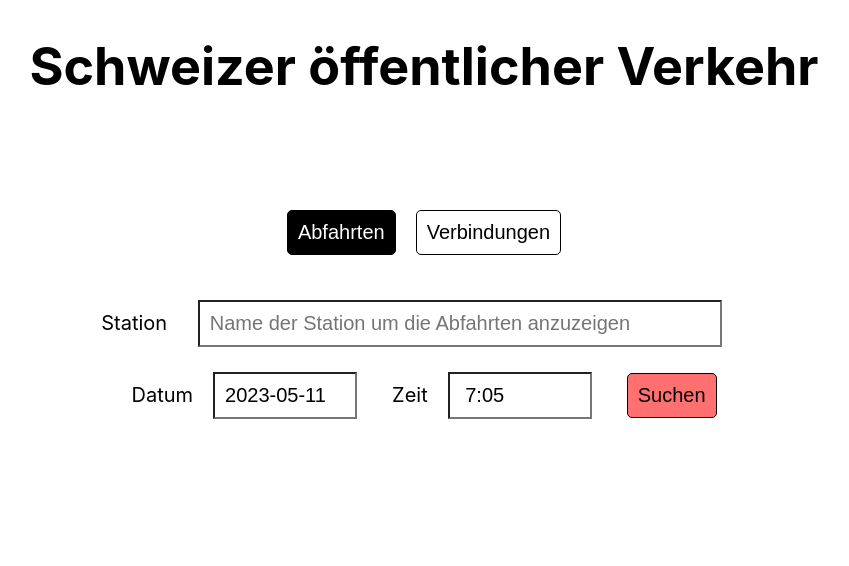
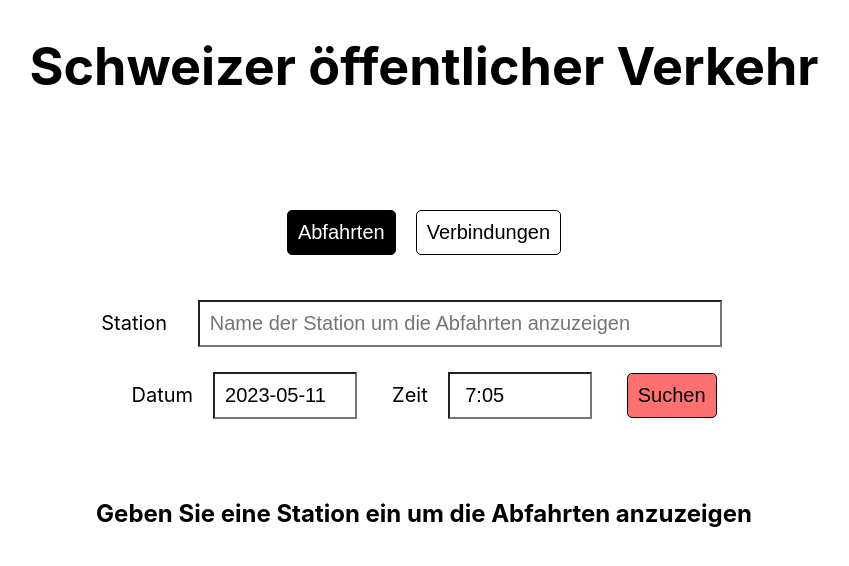
Before and after one commit to anticN/S4F-Project-Swiss-Transport, a React (Create React App) app: page / in a window 1280 px wide. Shown: the top 566 px of the page, without its empty margins (216-1065 px from the left). Built offline with nearby package versions, Linux system fonts and the light colour scheme.

Commit message:
add: loading process

```diff
--- a/src/App.js
+++ b/src/App.js
@@ -8,7 +8,13 @@ function App() {
         <input type='text' name='station' class='inputfield' id='station' required placeholder='Name der Station um die Abfahrten anzuzeigen'></input>`
   );
 
-  const [respContent, setRespContent] = useState("")
+  const [respContent, setRespContent] = useState(`<h2 class="nextDepart">Geben Sie eine Station ein um die Abfahrten anzuzeigen</h2>`);
+
+  let results = document.getElementsByClassName('responseTable');
+
+  /*results.addEventListener('click', function (e) {
+    console.log(e);
+  });*/
 
   function checkCategory(res, index) {
     switch (res.stationboard[index].category) {
@@ -34,7 +40,10 @@ function App() {
   }
 
   function handleStation(res, formData) {
-    console.log(res);
+    if (res.station.name === null) {
+      setRespContent(`<h2 class="nextDepart">Keine Station gefunden</h2>`)
+    }else{
+      console.log(res);
     let stations = []
     for(let i = 0; i < res.stationboard.length; i++) {
       let dateTime = res.stationboard[i].passList[0].departure.split('T')
@@ -51,6 +60,8 @@ function App() {
       ${stations.join('')}
     </div>
     `)
+    }
+
   }
 
 
@@ -74,6 +85,7 @@ function App() {
 
   const handleSubmit = (e) => {
     e.preventDefault();
+    setRespContent(`<h2 class="nextDepart">Lade...</h2>`)
 
     // hier kommt der API request hin
     const formData = new FormData(e.target);
@@ -84,7 +96,7 @@ function App() {
         .then(response => response.json())
         .then(data => handleStation(data, formData))
         //.then(data => handleStation(data))
-        .catch(error => console.log(error));
+        .catch(error => setRespContent(`<h2 class="nextDepart" style="color: red;">Es ist ein Fehler aufgetreten</h2>`));
 
     } else if (activeButton === 'button2') {
       fetch(`http://transport.opendata.ch/v1/connections?from=${formData.get("depart")}&to=${formData.get("arrive")}&date=${formData.get("date")}&time=${formData.get("time")}&limit=10`)
```
